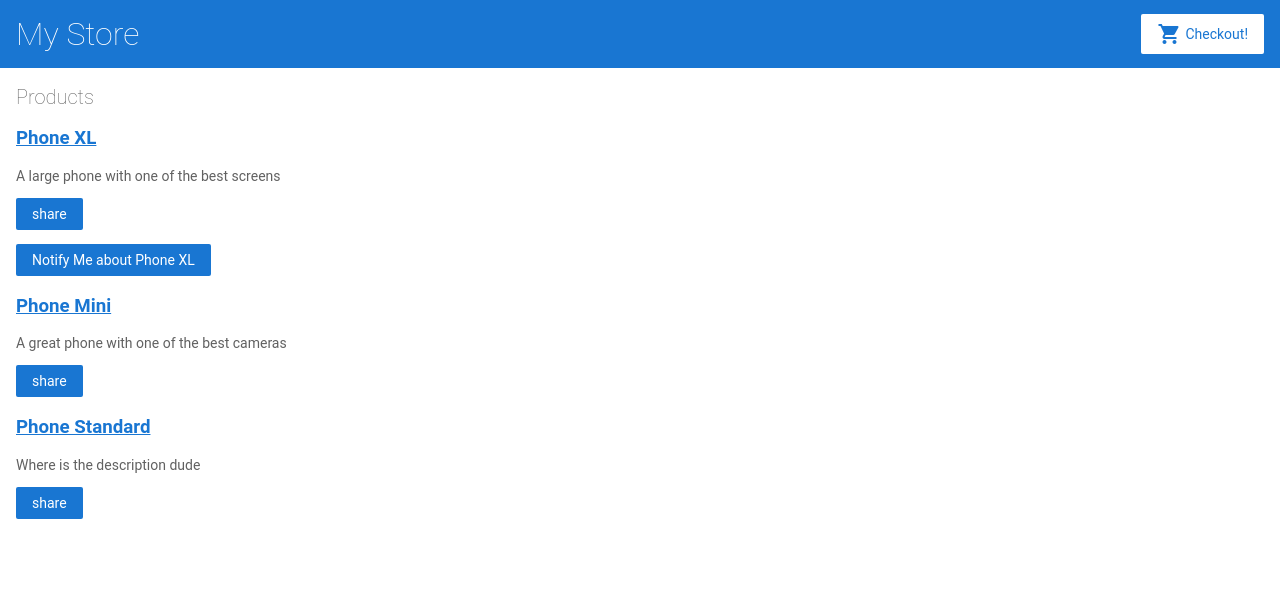
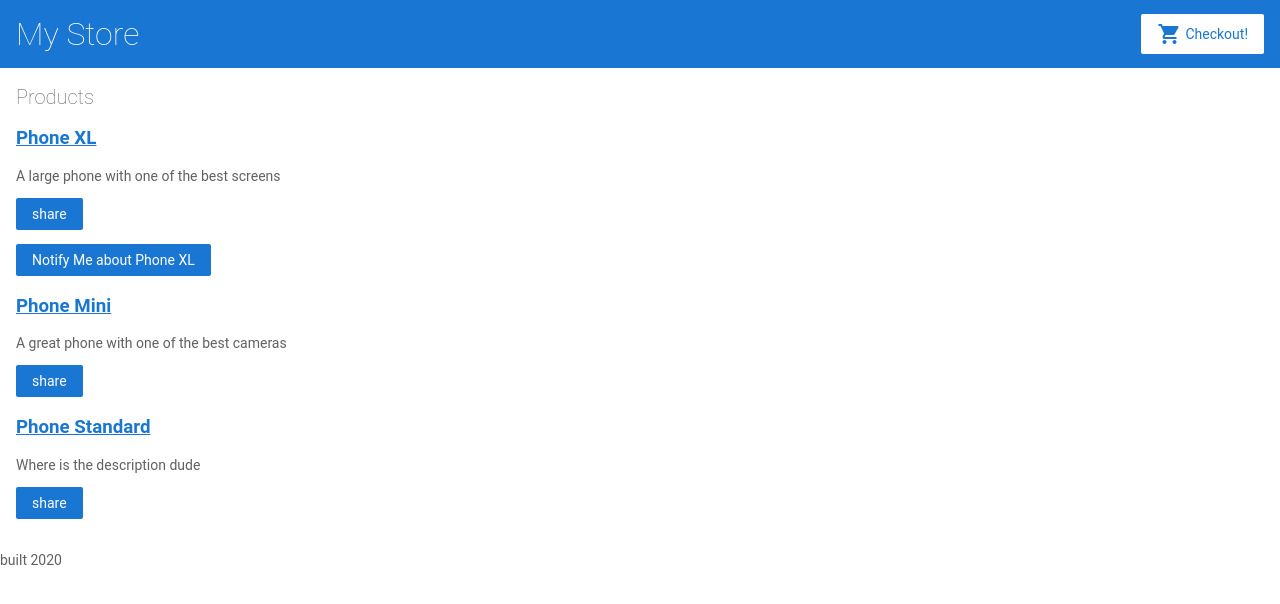
Before and after one commit to peterski74/angular-ro8xxc, an Angular app: page / in a window 1280 px wide. Shown: the top 604 px of the page. Built offline with nearby package versions, Linux system fonts and the light colour scheme.

Commit message:
2 files modified, 3 added

```diff
--- a/src/app/app.component.html
+++ b/src/app/app.component.html
@@ -9,3 +9,5 @@
 Use of this source code is governed by an MIT-style license that
 can be found in the LICENSE file at http://angular.io/license
 -->
+
+<app-footer></app-footer>
--- a/src/app/app.module.ts
+++ b/src/app/app.module.ts
@@ -12,6 +12,7 @@
 import { CartService } from './cart.service';
 import { CartComponent } from './cart/cart.component';
 import { ShippingComponent } from './shipping/shipping.component';
+import { FooterComponent } from './footer/footer.component';
 
 @NgModule({
   imports: [
@@ -32,7 +33,8 @@
     ProductAlertsComponent,
     ProductDetailsComponent,
     CartComponent,
-    ShippingComponent
+    ShippingComponent,
+    FooterComponent
   ],
   bootstrap: [ AppComponent ],
   providers: [CartService]
--- /dev/null
+++ b/src/app/footer/footer.component.html
@@ -0,0 +1,4 @@
+<br>
+<div><p>
+built 2020
+</p></div>
--- /dev/null
+++ b/src/app/footer/footer.component.ts
@@ -0,0 +1,15 @@
+import { Component, OnInit } from '@angular/core';
+
+@Component({
+  selector: 'app-footer',
+  templateUrl: './footer.component.html',
+  styleUrls: ['./footer.component.css']
+})
+export class FooterComponent implements OnInit {
+
+  constructor() { }
+
+  ngOnInit() {
+  }
+
+}
```
Also changed, not shown: src/app/footer/footer.component.css (added).
